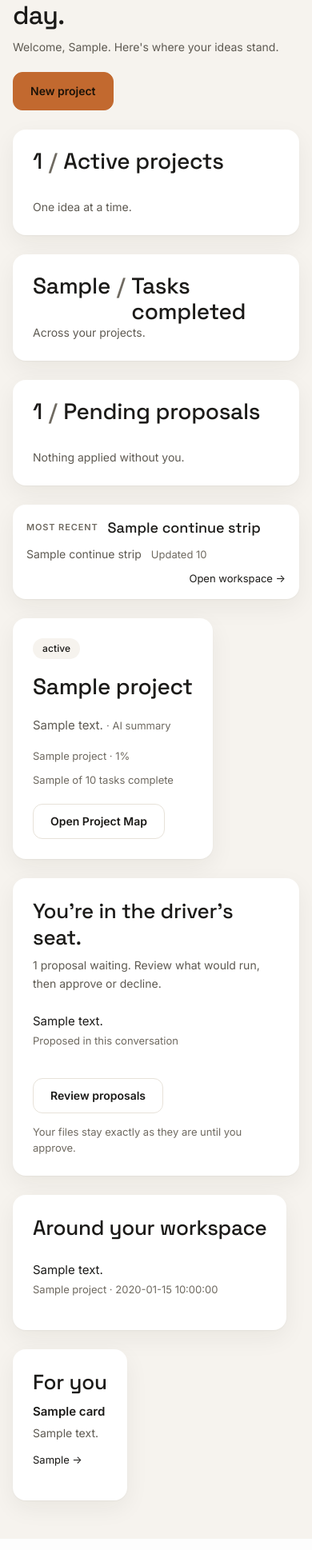
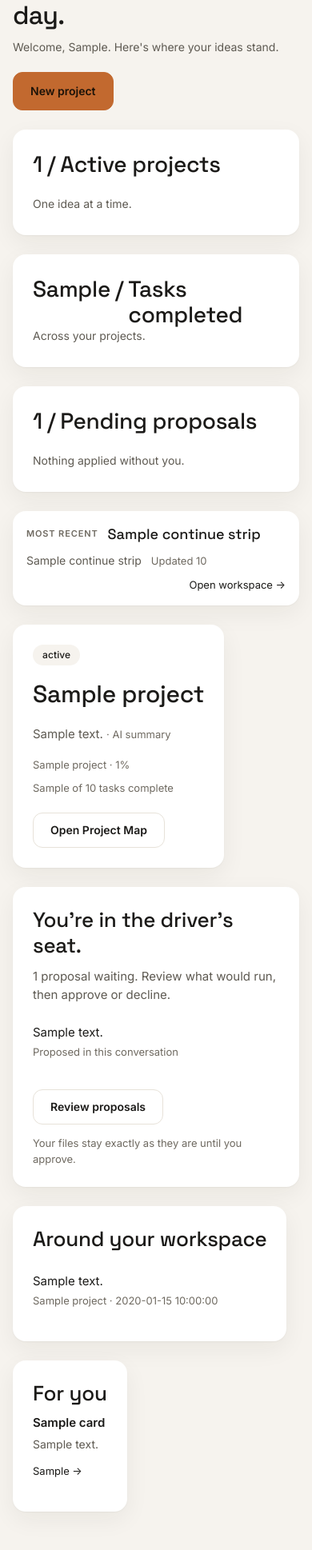
Before and after one commit to CalebPiusC/ORBIT...BETA, a Python web app: template app/templates/dashboard.html in a window 390 px wide. Shown: the part 146-2084 px from the top of the page at 80% size. Run offline with Jinja, Linux system fonts and the light colour scheme; the template is opened without the code that fills it: most values are stand-ins (such as "Sample title", 1, 10 or a date in 2020).

Commit message:
Dashboard: tune type and column to the frame
Measured at 1440: the h1 is 36 (not 40), the project name 30 (not 28), the
stat slash sits 6px from each word, and a stat card's padding is 26/24.

The right column now holds exactly two cards, as drawn: approvals, then the
checklist when it is still live, otherwise the recommendations. Mobile keeps
the frame's order — project, approvals, activity, then that second card.

Co-authored-by: arena-agent <297053741+arena-agent@users.noreply.github.com>

```diff
--- a/app/templates/dashboard.html
+++ b/app/templates/dashboard.html
@@ -48,7 +48,7 @@
 
   .dash-title {
     font-family: var(--font-display);
-    font-size: 40px;
+    font-size: 36px;
     font-weight: 500;
     line-height: 1.15;
     letter-spacing: -0.02em;
@@ -76,7 +76,7 @@
     flex-direction: column;
     justify-content: space-between;
     min-height: 132px;
-    padding: 22px 24px;
+    padding: 26px 24px;
     border: 1px solid transparent;
     border-radius: var(--r-card);
     background: var(--surface);
@@ -86,7 +86,7 @@
   .dash-stat__line {
     display: flex;
     align-items: baseline;
-    gap: 8px;
+    gap: 6px;
     font-family: var(--font-display);
     font-size: 28px;
     font-weight: 500;
@@ -95,7 +95,7 @@
     color: var(--text-1);
   }
 
-  .dash-stat__sep { color: var(--text-3); font-weight: 400; }
+  .dash-stat__sep { font-weight: 400; }
 
   .dash-stat__caption { font-size: 14px; color: var(--text-2); }
 
@@ -133,7 +133,7 @@
     color: var(--text-1);
   }
 
-  .dash-card__sub { margin-top: 8px; font-size: 14px; color: var(--text-2); }
+  .dash-card__sub { margin-top: 10px; font-size: 15px; line-height: 1.55; color: var(--text-2); }
 
   /* ---------------- project card ---------------- */
   .dash-project { display: flex; flex-direction: column; align-items: flex-start; }
@@ -154,7 +154,7 @@
   .dash-project__name {
     margin-top: 18px;
     font-family: var(--font-display);
-    font-size: 28px;
+    font-size: 30px;
     font-weight: 500;
     line-height: 1.2;
     letter-spacing: -0.01em;
@@ -436,9 +436,9 @@
 
     .dash-card__project { order: 1; }
     .dash-card__approve { order: 2; }
-    .dash-card__check { order: 3; }
-    .dash-card__around { order: 4; }
-    .dash-card__for { order: 5; }
+    .dash-card__around { order: 3; }
+    .dash-card__check { order: 4; }
+    .dash-card__for { order: 4; }
     .dash-paths { order: 0; }
 
     .continue-strip { flex-wrap: wrap; gap: 8px 12px; padding: 14px 16px; }
@@ -663,8 +663,11 @@
         <p class="dash-card__fine">Your files stay exactly as they are until you approve.</p>
       </section>
       {% endif %}
-      {% if state != "new" %}{{ checklist_card() }}{% endif %}
-      {{ for_you() }}
+      {% if state != "new" %}
+        {% if show_checklist %}{{ checklist_card() }}{% else %}{{ for_you() }}{% endif %}
+      {% else %}
+        {{ for_you() }}
+      {% endif %}
     </div>
   </div>
 
```
